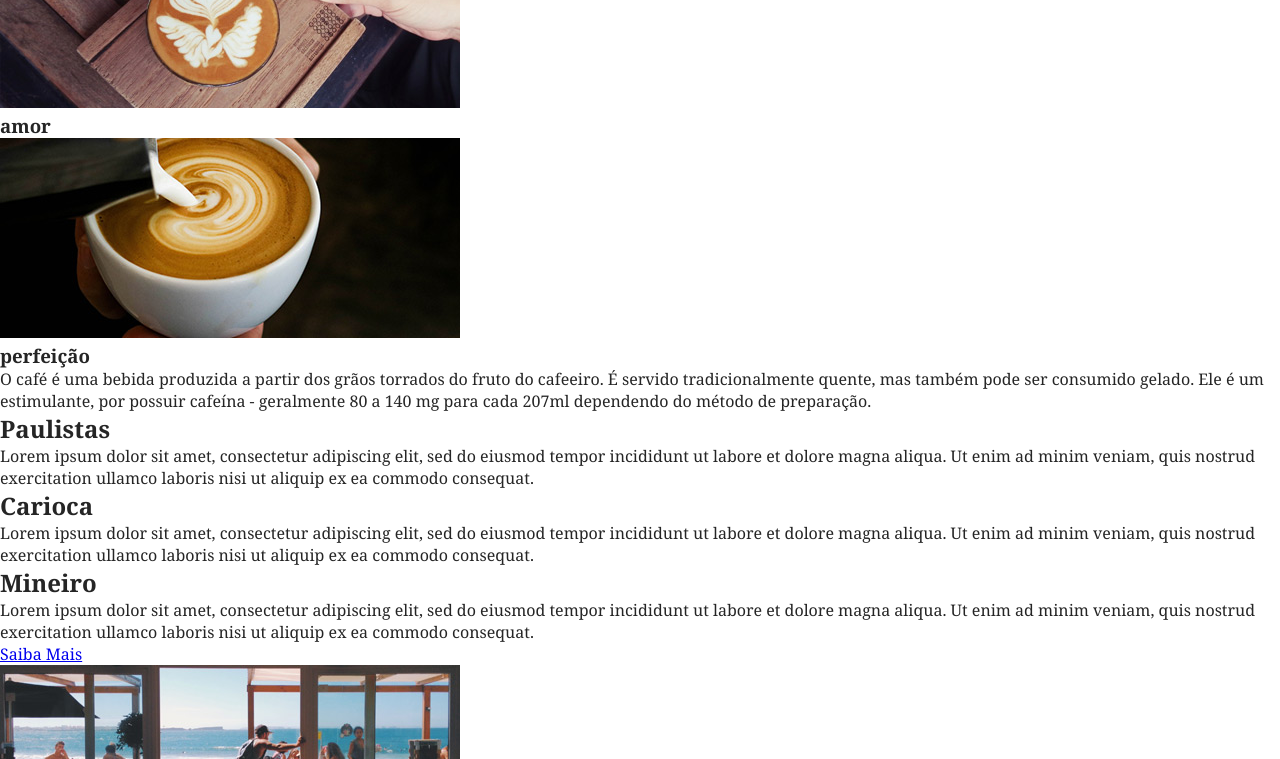
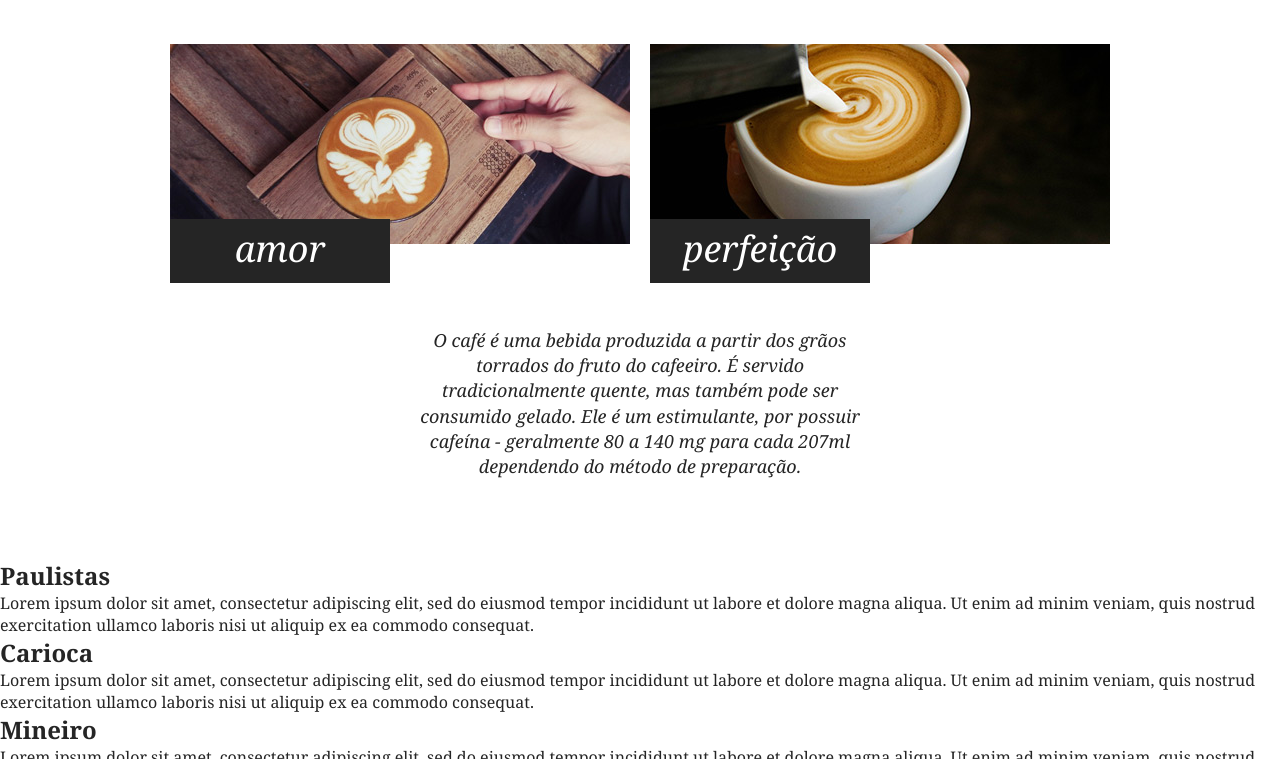
Before and after one commit to thxjao/css-advanced-positioning, a plain HTML site: page website_version_1/website_v1_purecss/index.html in a window 1280 px wide. Shown: the part 687-1446 px from the top of the page. Drawn offline with Linux system fonts and the light colour scheme.

Commit message:
About page created

```diff
--- a/website_version_1/website_v1_purecss/css/style.css
+++ b/website_version_1/website_v1_purecss/css/style.css
@@ -76,3 +76,59 @@ a.menu-logo {
     font-style: italic;
     font-size: 1.125em;
 }
+
+/* Sobre */
+
+.sobre {
+    padding: 60px 0;
+}
+
+.sobre-container {
+    max-width: 960px;
+    margin: 0 auto;
+}
+
+.sobre-container::after, .sobre-container::before {
+    content: "";
+    clear: both;
+    display: table;
+}
+
+.sobre h2 {
+    text-align: center;
+    font-size: 2.25em;
+    margin-bottom: 60px;
+}
+
+.sobre-item {
+    max-width: 460px;
+    float: left;
+    margin: 0 10px;
+}
+
+.sobre-item img {
+    display: block;
+    max-width: 100%;
+}
+
+.sobre-item h3 {
+    font-size: 2.25em;
+    background-color: #252525;
+    width: 220px;
+    color: white;
+    font-style: italic;
+    font-weight: normal;
+    text-align: center;
+    padding: 5px 0 10px 0;
+    top: -25px;
+    position: relative;
+}
+
+.sobre > p {
+    font-size: 1.125em;
+    line-height: 1.4em;
+    font-style: italic;
+    text-align: center;
+    margin: 20px auto;
+    max-width: 460px;
+}
--- a/website_version_1/website_v1_purecss/index.html
+++ b/website_version_1/website_v1_purecss/index.html
@@ -30,14 +30,14 @@
         <h1>Cafés com a cara<br />do Brasil</h1>
         <p>Direto das fazendas de Minas Gerais</p>
     </main>
-    <section>
+    <section class="sobre">
       <h2>Uma mistura de</h2>
-      <div>
-        <div>
+      <div class="sobre-container">
+        <div class="sobre-item">
           <img src="./img/cafe-1.jpg" alt="Café - Amor" />
           <h3>amor</h3>
         </div>
-        <div>
+        <div class="sobre-item">
           <img src="./img/cafe-2.jpg" alt="Café - Perfeição" />
           <h3>perfeição</h3>
         </div>
```
